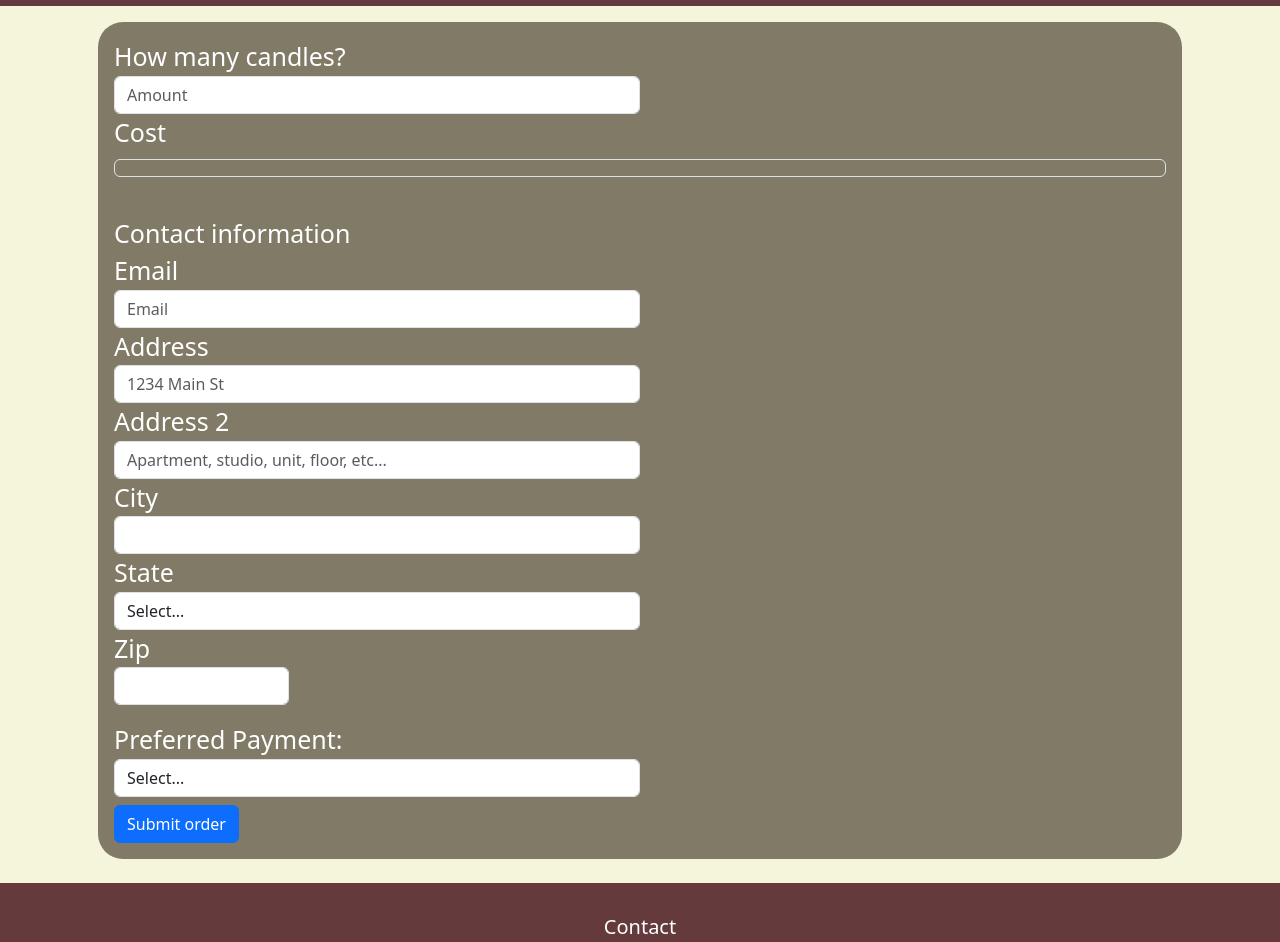
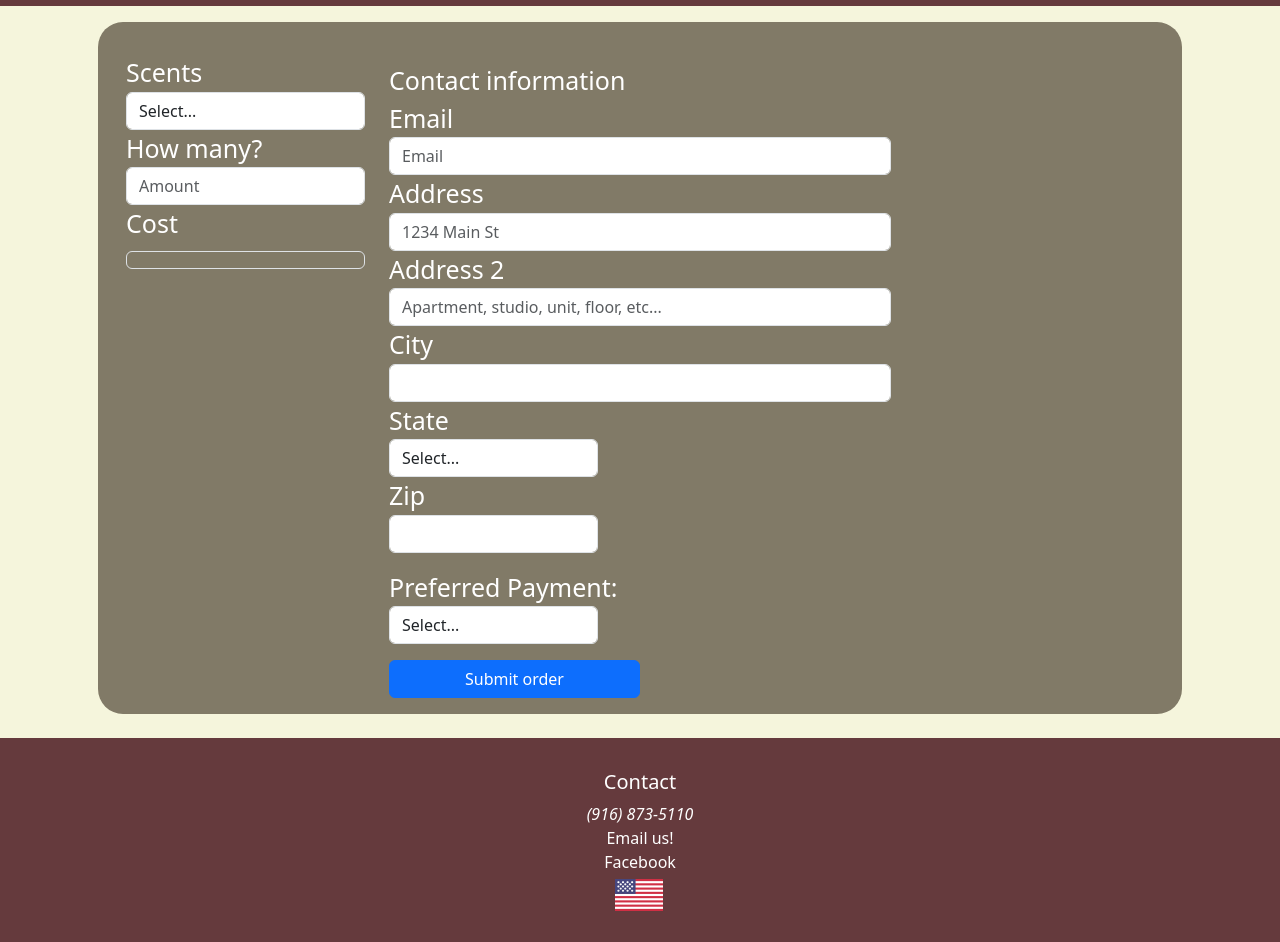
Before and after one commit to TrumanStephenson/Busted-Top-Candle-Company, a plain HTML site: page pages/form-submission.html in a window 1280 px wide. Shown: the part 400-1342 px from the top of the page. Drawn offline with nearby package versions, Linux system fonts and the light colour scheme.

Commit message:
save state: needs client input

```diff
--- a/assets/script/script.js
+++ b/assets/script/script.js
@@ -1,6 +1,6 @@
 document.addEventListener("DOMContentLoaded", function() {
     const qtyInput = document.getElementById("inputQuantity");
-    let pricePer = document.getElementById("costDisplay");
+    // let pricePer = document.getElementById("costDisplay");
 
     qtyInput.addEventListener("input", function() {
         const qty = parseInt(this.value, 10);
--- a/pages/form-submission.html
+++ b/pages/form-submission.html
@@ -28,7 +28,7 @@
 
     <body>
         <div class="container">
-            <main class="justify-content-center">
+            <main class="justify-content-center" id="main_form">
                 <!-- Pricing Section:
                 Maybe a row for the list. Boxed out and make the prices pop more.
                 ex:
@@ -36,57 +36,52 @@
                 https://codepen.io/chaoticpotato/pen/zYEPRYG
                 https://codepen.io/Qudusayo/pen/eYJKzdZ
                 -->
-                <form class="paragraph-container p-3 m-3">
-                    <div class="form-group col-md-6">
-                        <label for="inputQuantity">How many candles?</label>
+                <form class="paragraph-container row p-3 mt-3 m-3">
+                    <div class="col-sm-3">
+                        <label class="mt-3">Scents</label>
+                        <div class="col-sm-12">
+                            <select id="inputPayments" class="form-control">
+                                <option selected>Select...</option>
+                                <option>Lavender</option>
+                                <option>Citrus</option>
+                                <option>Cinamon</option>
+                            </select>
+                        </div>
+                        <label for="">How many?</label>
                         <input type="number" class="form-control" id="inputQuantity" placeholder="Amount">
-                    </div>
-                    <div>
                         <label for="inputQuantity">Cost</label>
                         <div class="fw-bold mt-2 p-2 border rounded" id="costDisplay"></div>
                     </div>
-
-                    <br>
-
-                    <label>Contact information</label>
-                    <div class="form-row">
-                        <div class="form-group col-md-6">
+                    <div class="col-sm-6 mt-4">
+                        <label>Contact information</label>
+                        <div>
                             <label for="inputEmail4">Email</label>
                             <input type="email" class="form-control" id="inputEmail4" placeholder="Email">
                         </div>
-                    </div>
-
-                    <div class="form-row">
-                        <div class="form-group col-md-6">
+                        <div>
                             <label for="inputAddress">Address</label>
                             <input type="text" class="form-control" id="inputAddress" placeholder="1234 Main St">
                         </div>
-                        <div class="form-group col-md-6">
+                        <div class="">
                             <label for="inputAddress2">Address 2</label>
                             <input type="text" class="form-control" id="inputAddress2" placeholder="Apartment, studio, unit, floor, etc...">
                         </div>
-                    </div>
-
-                    <div class="form-row">
-                        <div class="form-group col-md-6">
+                        <div class="">
                             <label for="inputCity">City</label>
                             <input type="text" class="form-control" id="inputCity">
                         </div>
-                        <div class="form-group col-md-6">
+                        <div class="col-sm-5">
                             <label for="inputState">State</label>
                             <select id="inputState" class="form-control">
                                 <option selected>Select...</option>
                             </select>
                         </div>
-                        <div class="form-group col-md-2">
+                        <div class="col-sm-5">
                             <label for="inputZip">Zip</label>
                             <input type="number" class="form-control" id="inputZip">
                         </div>
-                    </div>
-
-                    <div class="form-group mt-3">
-                        <div class="form-group col-md-6">
-                            <label>Preferred Payment:</label>
+                        <label class="mt-3">Preferred Payment:</label>
+                        <div class="col-sm-5">
                             <select id="inputPayments" class="form-control">
                                 <option selected>Select...</option>
                                 <option>Cash App</option>
@@ -94,49 +89,10 @@
                                 <option>Square</option>
                             </select>
                         </div>
+                        <button type="submit" class="col-sm-6 btn mt-3 btn-primary mt-2">Submit order</button>
                     </div>
-                    <button type="submit" class="btn btn-primary mt-2">Submit order</button>
+
                 </form>
-                <!-- <div class="col-md-4 mb-1 mt-5">
-                    <div class="pricing card-deck flex-column flex-md-row mb-1">
-                        <div class="card card-pricing shadow text-center px-3 mb-4">
-                            <span class="price-blocks h5 w-60 mx-auto px-4 py-1 rounded-bottom bg-primary text-white">Personal</span>
-                            <div class="bg-transparent card-header pt-4 border-0">
-                                <h1 class="h1 font-weight-normal text-primary text-center mb-0" data-pricing-value="25"><span class="price">$25</span><span class="h6 text-muted ml-2">/ candle</span></h1>
-                            </div>
-                            <div class="card-body pt-0">
-                                <button type="button" class="price-blocks btn btn-primary mb-3">Order Now</button>
-                            </div>
-                        </div>
-                        <div class="card card-pricing shadow text-center px-3 mb-4">
-                            <span class="h5 w-60 mx-auto px-4 py-1 rounded-bottom bg-primary text-white">3 or more</span>
-                            <div class="bg-transparent card-header pt-1 border-0">
-                                <h1 class="h1 font-weight-normal text-primary text-center mb-0" data-pricing-value="20"><span class="price">$20</span><span class="h6 text-muted ml-2">/ candle</span></h1>
-                            </div>
-                            <div class="card-body pt-0">
-                                <a href="" target="_blank" class="price-blocks btn btn-primary mb-3">Order Now</a>
-                            </div>
-                        </div>
-                        <div class="card card-pricing shadow text-center px-3 mb-4">
-                            <span class="h5 w-60 mx-auto px-4 py-1 rounded-bottom bg-primary text-white">Stickerless</span>
-                            <div class="bg-transparent card-header pt-4 border-0">
-                                <h1 class="h1 font-weight-normal text-primary text-center mb-0" data-pricing-value="26"><span class="price">$26</span><span class="h6 text-muted ml-2">/ candle</span></h1>
-                            </div>
-                            <div class="card-body pt-0">
-                                <button type="button" class="price-blocks btn btn-primary mb-3">Order now</button>
-                            </div>
-                        </div>
-                        <div class="card card-pricing shadow text-center px-1 mb-4">
-                            <span class="h5 w-60 mx-auto px-4 py-1 rounded-bottom bg-primary text-white">Bulk (+12)</span>
-                            <div class="bg-transparent card-header pt-4 border-0">
-                                <h1 class="h1 font-weight-normal text-primary text-center mb-0" data-pricing-value="16"><span class="price">$16</span><span class="h6 text-muted ml-2">/ candle</span></h1>
-                            </div>
-                            <div class="card-body pt-0">
-                                <button type="button" class="price-blocks btn btn-primary mb-3">Order now</button>
-                            </div>
-                        </div>
-                    </div>
-                </div> -->
             </main>
         </div>
 
```
Also changed, not shown: index.html (+1 -1 lines).
